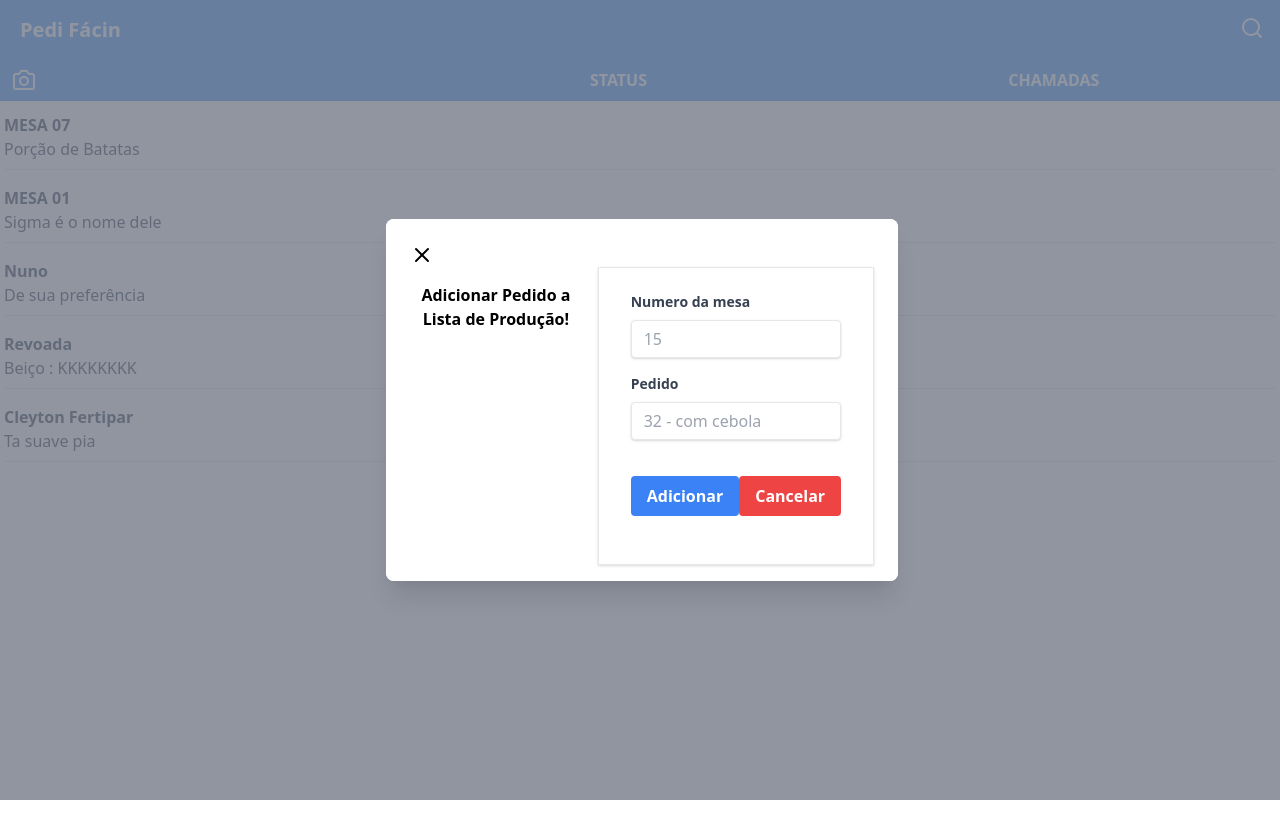
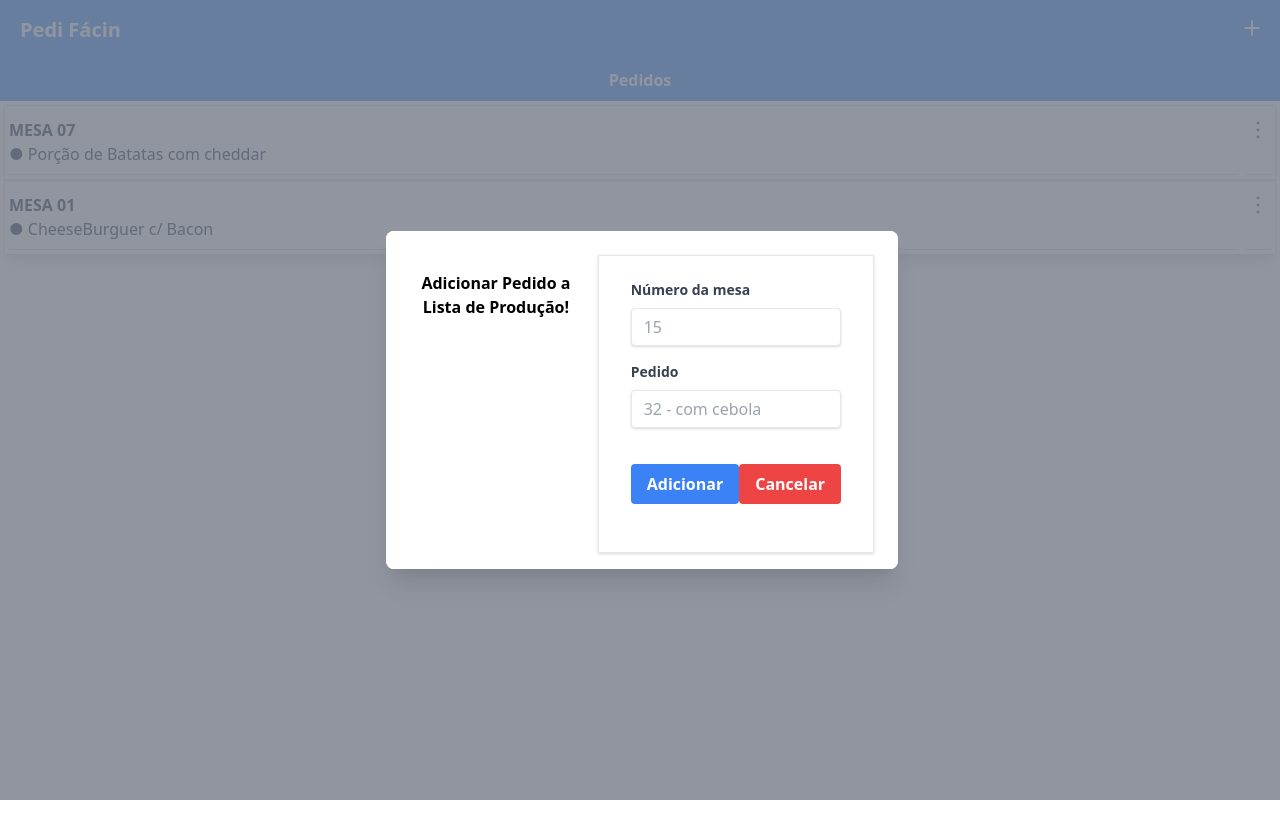
Before and after one commit to JV-Martins/Projeto-Crud, a plain HTML site: page adicionar.html in a window 1280 px wide. Drawn offline with nearby package versions, Linux system fonts and the light colour scheme.

Commit message:
Começando a juntar as peças

```diff
--- a/adicionar.html
+++ b/adicionar.html
@@ -18,91 +18,59 @@
 <body>
     <div class="bg-blue-400 w-full">
         <div class="p-2 flex">
-            <div name="Whatsapp" class="text-white w-1/2 px-1 text-xl m-2 flex-auto font-semibold">
+            <div name="pediFacin" class="text-white w-1/2 px-1 text-xl m-2 flex-auto font-semibold">
                 Pedi Fácin
             </div>
-            <div name="pesquisa" class="text-white text-xl m-2  font-semibold">
-                <svg xmlns="http://www.w3.org/2000/svg" width="24" height="24" viewBox="0 0 24 24" fill="none"
+            <div name="Adicionar" class="text-white text-xl m-2  font-semibold">
+                <a href="./adicionar.html"><svg xmlns="http://www.w3.org/2000/svg" width="24" height="24" viewBox="0 0 24 24" fill="none"
                     stroke="currentColor" stroke-width="2" stroke-linecap="round" stroke-linejoin="round">
-                    <circle cx="11" cy="11" r="8"></circle>
-                    <line x1="21" y1="21" x2="16.65" y2="16.65"></line>
+                    <line x1="12" y1="5" x2="12" y2="19"></line>
+                    <line x1="5" y1="12" x2="19" y2="12"></line>
                 </svg>
+                </a>
             </div>
         </div>
         <Div class=" flex flex-row text-l ">
-            <div name="camera"
-                class="md:text-white p-2 px-3 flex font-semibold border-b md:border-transparent hover:text-green-500  hover:border-green-500  text-white">
-                <svg xmlns="http://www.w3.org/2000/svg" width="24" height="24" viewBox="0 0 24 24" fill="none"
-                    stroke="currentColor" stroke-width="2" stroke-linecap="round" stroke-linejoin="round">
-                    <g transform="translate(2 3)">
-                        <path
-                            d="M20 16a2 2 0 0 1-2 2H2a2 2 0 0 1-2-2V5c0-1.1.9-2 2-2h3l2-3h6l2 3h3a2 2 0 0 1 2 2v11z" />
-                        <circle cx="10" cy="10" r="4" />
-                    </g>
-                </svg>
-            </div>
             <div
-                class="md:text-white p-2 flex-grow font-semibold border-b md:border-transparent hover:text-green-500  hover:border-green-500  text-white">
-                <p class="text-center"></p>
-            </div>
-            <div
-                class=" p-2 flex-grow font-semibold border-b md:border-transparent hover:text-green-500  hover:border-green-500  text-white">
-                <p class="text-center">STATUS</p>
-            </div>
-            <div
-                class="md:text-white p-2 flex-grow font-semibold border-b md:border-transparent hover:text-green-500  hover:border-green-500  text-white">
-                <p class="text-center">CHAMADAS</p>
+                class="md:text-white p-2 flex-grow font-semibold border-b md:border-transparent hover:text-gray-600  hover:border-gray-600  text-white">
+                <p class="text-center">Pedidos</p>
             </div>
         </Div>
-        <div class="f-full h-screen bg-white">
-            <div name="conversa2" class="flex">
+        <div class="f-full h-screen bg-white p-1">
+            <div class="flex shadow border border-gray-200">
                 <div name="conversa2" class="m-1 py-2 text-gray-600 w-full border-b border-0">
-                    <div name="tituloConversa" class="font-bold">
+                    <div name="Mesa" class="font-bold">
                         MESA 07
                     </div>
-                    <div name="consersaAtual">
-                        Porção de Batatas
+                    <div name="Pedido">
+                        ● Porção de Batatas com cheddar
                     </div>
                 </div>
+                <div name="Edit" class="m-1 py-2 text-gray-600 border-b border-0">
+                    <svg xmlns="http://www.w3.org/2000/svg" width="25" height="25" viewBox="0 0 25 25" fill="none"
+                        stroke="currentColor" strokeWidth="2.5" strokeLinecap="round" strokeLinejoin="round">
+                        <circle cx="12" cy="12" r="1"></circle>
+                        <circle cx="12" cy="5" r="1"></circle>
+                        <circle cx="12" cy="19" r="1"></circle>
+                    </svg>
+                </div>
             </div>
-            <div name="conversa2" class="flex">
-                <div name="conversa2" class="m-1 py-2 text-gray-600 w-full border-b border-0">
-                    <div name="tituloConversa" class="font-bold">
+            <div class="flex shadow-lg border border-gray-200">
+                <div class="m-1 py-2 text-gray-600 w-full border-b border-0">
+                    <div class="font-bold">
                         MESA 01
                     </div>
-                    <div name="consersaAtual">
-                        Sigma é o nome dele
+                    <div name="Pedido">
+                        ● CheeseBurguer c/ Bacon
                     </div>
                 </div>
-            </div>
-            <div name="conversa2" class="flex">
-                <div name="conversa2" class="m-1 py-2 text-gray-600 w-full border-b border-0">
-                    <div name="tituloConversa" class="font-bold">
-                        Nuno
-                    </div>
-                    <div name="consersaAtual">
-                        De sua preferência
-                    </div>
-                </div>
-            </div>
-            <div name="conversa2" class="flex">
-                <div name="conversa2" class="m-1 py-2 text-gray-600 w-full border-b border-0">
-                    <div name="tituloConversa" class="font-bold">
-                        Revoada
-                    </div>
-                    <div name="consersaAtual">
-                        Beiço : KKKKKKKK
-                    </div>
-                </div>
-            </div>
-            <div name="conversa2" class="flex">
-                <div name="conversa2" class="m-1 py-2 text-gray-600 w-full border-b border-0">
-                    <div name="tituloConversa" class="font-bold">
-                        Cleyton Fertipar
-                    </div>
-                    <div name="consersaAtual">
-                        Ta suave pia
-                    </div>
+                <div name="Edit" class="m-1 py-2 text-gray-600 border-b border-0">
+                    <svg xmlns="http://www.w3.org/2000/svg" width="25" height="25" viewBox="0 0 25 25" fill="none"
+                        stroke="currentColor" strokeWidth="2.5" strokeLinecap="round" strokeLinejoin="round">
+                        <circle cx="12" cy="12" r="1"></circle>
+                        <circle cx="12" cy="5" r="1"></circle>
+                        <circle cx="12" cy="19" r="1"></circle>
+                    </svg>
                 </div>
             </div>
         </div>
@@ -120,17 +88,18 @@
 
       <div class="inline-block align-bottom bg-white rounded-lg text-left overflow-hidden shadow-xl transform transition-all sm:my-8 sm:align-middle sm:max-w-lg sm:w-full" role="dialog" aria-modal="true" aria-labelledby="modal-headline">
         <div class="bg-white px-4 pt-5 pb-4 sm:p-6 sm:pb-4">
-            <svg xmlns="http://www.w3.org/2000/svg" width="24" height="24" viewBox="0 0 24 24" fill="none" stroke="#000000" stroke-width="2" stroke-linecap="round" stroke-linejoin="round"><line x1="18" y1="6" x2="6" y2="18"></line><line x1="6" y1="6" x2="18" y2="18"></line></svg>
           <div class="sm:flex sm:items-start">
-                <div class="text-center font-bold py-4">
-                    Adicionar Pedido a Lista de Produção!
+                <div class="flex">
+                    <div class="text-center flex-auto font-bold py-4">
+                        Adicionar Pedido a Lista de Produção!
+                    </div>
                 </div>
             <div class="mt-3 text-center sm:mt-0 sm:ml-4 sm:text-left shadow appearance-none border">
                 <div class="w-full max-w-xs">
                     <form class=" rounded px-8 pt-6 pb-8 mb-4">
                       <div class="mb-4">
                         <label class="block text-gray-700 text-sm font-bold mb-2" for="Numero da mesa">
-                          Numero da mesa
+                          Número da mesa
                         </label>
                         <input class="shadow appearance-none border rounded w-full py-2 px-3 text-gray-700 leading-tight focus:outline-none focus:shadow-outline" id="username" type="text" placeholder="15">
                       </div>
@@ -144,9 +113,11 @@
                         <button class="bg-blue-500 hover:bg-blue-700 text-white font-bold py-2 px-4 rounded focus:outline-none focus:shadow-outline" type="button">
                           Adicionar
                         </button>
-                        <button class="bg-red-500 hover:bg-red-800 text-white font-bold py-2 px-4 rounded focus:outline-none focus:shadow-outline" type="button">
-                          Cancelar
-                        </button>
+                        <a href="./index.html">
+                            <button onclick=''./index.html' class="bg-red-500 hover:bg-red-800 text-white font-bold py-2 px-4 rounded focus:outline-none focus:shadow-outline" type="button">
+                                Cancelar
+                            </button>
+                        </a>
                       </div>
                     </form>
                   </div>
```
Also changed, not shown: editar.html (+40 -67 lines), index.html (+40 -67 lines).
